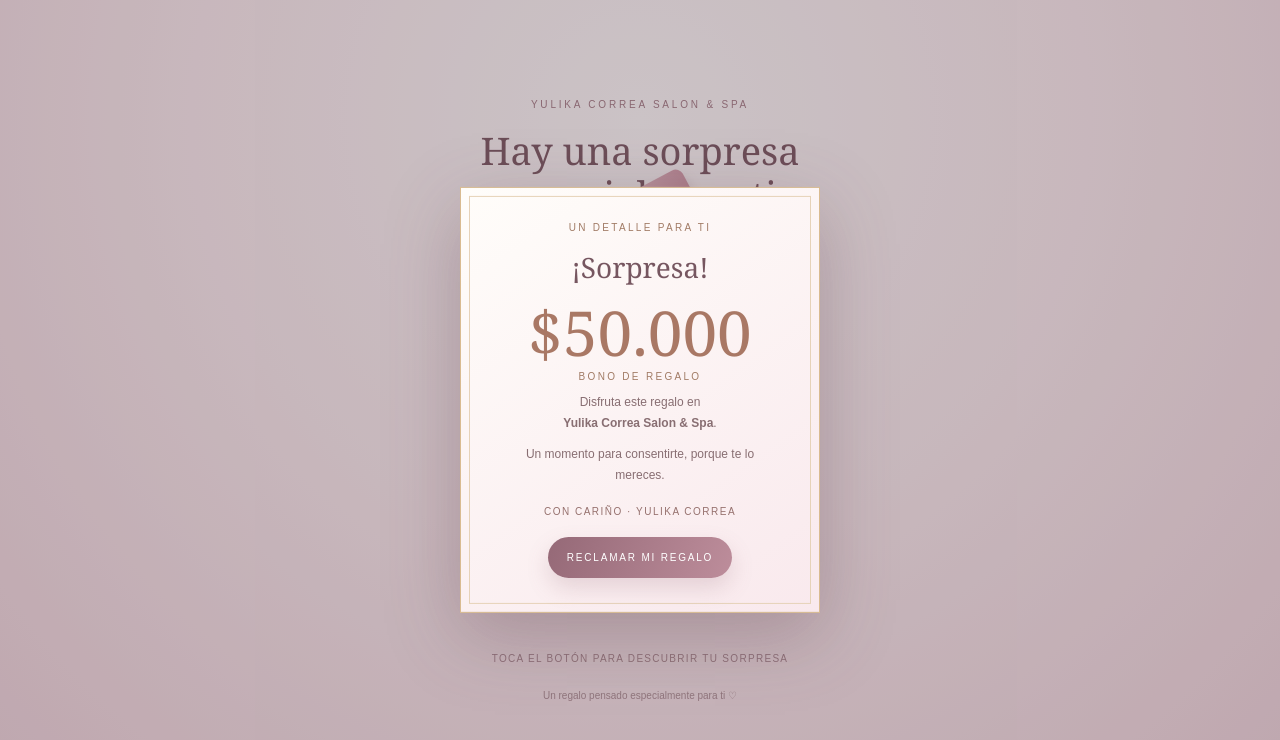
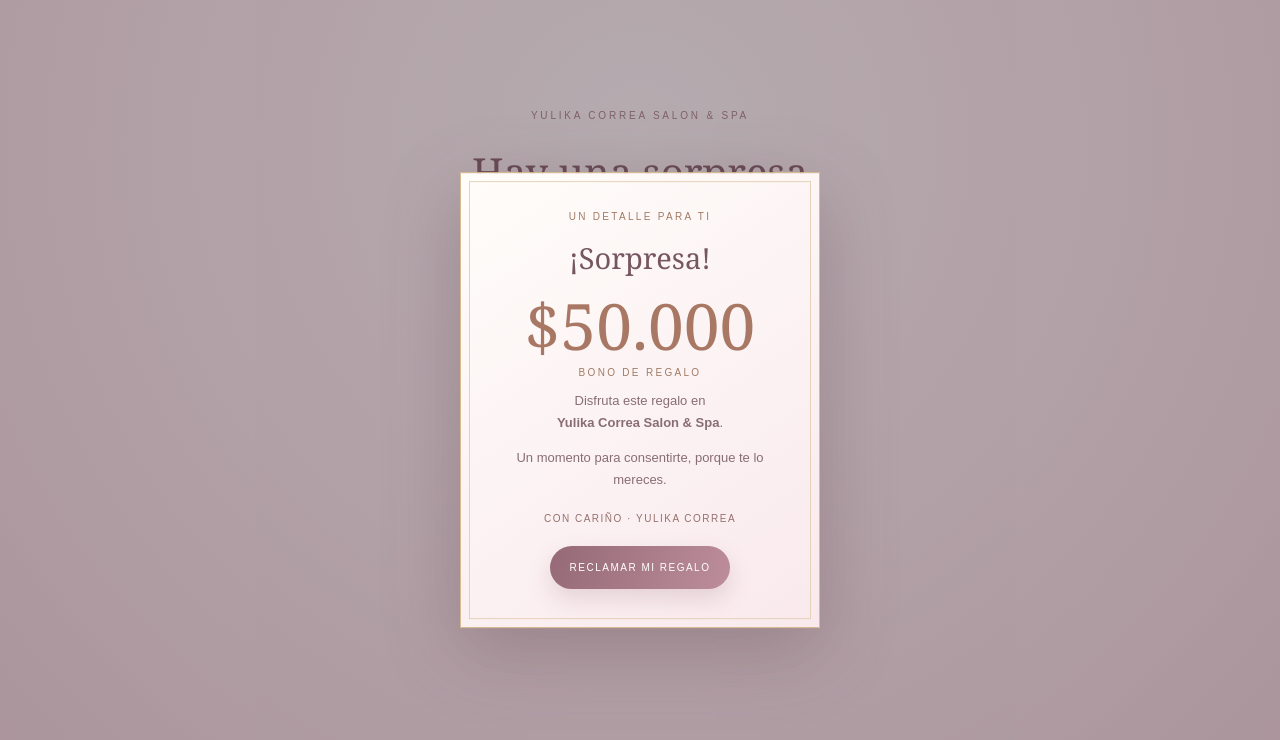
Before and after one commit to rdriguezsar-wq/Bono-yulika, a plain HTML site: page index.html in a window 1280 px wide. Both pictures are taken after a click on the button "ABRIR MI REGALO". Drawn offline with Linux system fonts and the light colour scheme.

Commit message:
Rebuild gift voucher reveal with reliable modal

```diff
--- a/index.html
+++ b/index.html
@@ -1,48 +1,49 @@
 <!doctype html>
 <html lang="es">
 <head>
-<meta charset="utf-8">
-<meta name="viewport" content="width=device-width,initial-scale=1">
-<meta name="theme-color" content="#f5e5e9">
-<title>Un regalo para ti | Yulika Correa Salon & Spa</title>
+<meta charset="utf-8"><meta name="viewport" content="width=device-width,initial-scale=1,viewport-fit=cover">
+<meta name="theme-color" content="#f7e8ed">
+<title>Bono sorpresa | Yulika Correa Salon & Spa</title>
 <style>
-:root{--rose:#d7a5b2;--rose2:#f0d2d9;--wine:#926775;--gold:#c5a16b;--cream:#fffaf7;--ink:#765660}
+:root{--rose:#d7a5b2;--wine:#926775;--gold:#c5a16b}
 *{box-sizing:border-box}
-body{margin:0;min-height:100vh;min-height:100svh;background:radial-gradient(circle at 50% 15%,#fff 0,#faeef1 48%,#edd6dd 100%);color:var(--ink);font-family:Georgia,serif;display:grid;place-items:center;padding:20px;overflow-x:hidden}
-main{width:min(100%,440px);min-height:min(780px,94svh);display:flex;flex-direction:column;justify-content:center;align-items:center;text-align:center;position:relative;padding:28px 16px}
-.eyebrow{font:10px Arial,sans-serif;letter-spacing:.28em;text-transform:uppercase;color:#a17b85;margin-bottom:18px}
-h1{font-size:clamp(29px,8vw,38px);font-weight:400;line-height:1.16;margin:0 0 12px}
-.intro{font:13px/1.7 Arial,sans-serif;color:#90737b;max-width:280px;margin:0 auto}
-.gift{height:300px;width:300px;max-width:100%;position:relative;margin:14px auto 8px}
-.spark{position:absolute;color:var(--gold);font-size:22px;animation:twinkle 1.8s infinite}.a{top:30px;left:26px}.b{top:78px;right:18px;animation-delay:.6s}.c{bottom:35px;left:24px;animation-delay:1s}
-.base{position:absolute;bottom:38px;left:55px;width:190px;height:140px;border-radius:8px 8px 15px 15px;background:linear-gradient(110deg,#d5a0ae,#f0cbd4 50%,#d19aa9);box-shadow:0 20px 30px #986b762e}
+body{margin:0;min-height:100vh;min-height:100svh;background:radial-gradient(circle at 50% 18%,#fff 0,#faeef1 48%,#edd6dd 100%);color:#765660;font-family:Georgia,serif}
+#scene{width:min(100%,480px);min-height:100vh;min-height:100svh;margin:auto;padding:42px 22px 34px;display:flex;flex-direction:column;align-items:center;justify-content:center;text-align:center;position:relative;overflow:hidden}
+.eyebrow{font:10px Arial,sans-serif;letter-spacing:.28em;text-transform:uppercase;color:#a17b85;margin-bottom:28px}
+h1{font-size:clamp(30px,8vw,40px);font-weight:400;line-height:1.14;margin:0 0 14px}
+.intro{font:14px/1.65 Arial,sans-serif;color:#90737b;max-width:300px;margin:0 auto}
+.gift{height:245px;width:290px;max-width:100%;position:relative;margin:20px auto 20px;flex:none}
+.spark{position:absolute;color:var(--gold);font-size:22px;animation:twinkle 1.8s infinite}.a{top:18px;left:10px}.b{top:58px;right:6px;animation-delay:.6s}.c{bottom:15px;left:15px;animation-delay:1s}
+.base{position:absolute;bottom:22px;left:50px;width:190px;height:135px;border-radius:8px 8px 15px 15px;background:linear-gradient(110deg,#d5a0ae,#f0cbd4 50%,#d19aa9);box-shadow:0 18px 26px #986b762e}
 .base:after{content:"";position:absolute;left:82px;top:0;width:27px;height:100%;background:linear-gradient(90deg,#b38d55,#f2dba9,#b38d55)}
-.lid{position:absolute;z-index:3;left:41px;bottom:164px;width:218px;height:46px;border-radius:8px;background:linear-gradient(110deg,#d3a0ad,#f4d6dc 50%,#ce96a5);box-shadow:0 8px 12px #986b7633;transform-origin:12% 90%;transition:transform 1s cubic-bezier(.2,.8,.2,1),opacity .7s}
+.lid{position:absolute;z-index:3;left:36px;bottom:154px;width:218px;height:44px;border-radius:8px;background:linear-gradient(110deg,#d3a0ad,#f4d6dc 50%,#ce96a5);box-shadow:0 8px 12px #986b7633;transform-origin:12% 90%;transition:transform .85s cubic-bezier(.2,.8,.2,1)}
 .lid:after{content:"";position:absolute;left:96px;top:0;width:27px;height:100%;background:linear-gradient(90deg,#b38d55,#f2dba9,#b38d55)}
-.bow{position:absolute;z-index:4;left:128px;bottom:197px;width:64px;height:45px;transition:opacity .35s,transform .5s}
+.bow{position:absolute;z-index:4;left:123px;bottom:187px;width:64px;height:45px;transition:opacity .3s}
 .bow:before,.bow:after{content:"";position:absolute;width:34px;height:25px;border:8px solid var(--gold);border-radius:50% 50% 10% 50%;top:0}
 .bow:before{left:0;transform:rotate(25deg)}.bow:after{right:0;transform:scaleX(-1) rotate(25deg)}
 .bow i{position:absolute;left:26px;top:17px;width:13px;height:17px;border-radius:3px;background:var(--gold)}
-.strip{position:absolute;z-index:2;left:145px;bottom:72px;width:9px;height:110px;background:linear-gradient(90deg,#b38d55,#f2dba9,#b38d55);transition:opacity .3s}
-button,.claim{border:0;border-radius:50px;padding:16px 28px;background:linear-gradient(110deg,#956977,#bd8d9b);color:#fff;font:10px Arial,sans-serif;letter-spacing:.18em;text-transform:uppercase;box-shadow:0 10px 22px #93657535;cursor:pointer;text-decoration:none;display:inline-block}
-button:focus-visible,.claim:focus-visible{outline:3px solid var(--gold);outline-offset:4px}
-.hint{font:10px Arial,sans-serif;letter-spacing:.13em;color:#a4868d;margin-top:15px}
-.foot{font:10px Arial,sans-serif;color:#a98e94;margin-top:26px}
-.scrim{position:fixed;inset:0;background:#533b444d;opacity:0;visibility:hidden;transition:opacity .4s;z-index:5}
-.bono{position:fixed;z-index:6;left:50%;top:50%;width:min(88vw,360px);max-height:88svh;overflow:auto;padding:34px 24px;background:linear-gradient(145deg,#fffdfa,#f9e9ed);border:1px solid #d9bb91;box-shadow:0 22px 70px #68465355;text-align:center;opacity:0;visibility:hidden;pointer-events:none;transform:translate(-50%,-42%) scale(.72);transition:opacity .55s,transform .65s cubic-bezier(.2,.8,.2,1),visibility .55s}
-.bono:before{content:"";position:absolute;inset:8px;border:1px solid #e6d2b8;pointer-events:none}
-.bono>*{position:relative}.tiny{font:10px Arial,sans-serif;letter-spacing:.23em;text-transform:uppercase;color:#a17b65}
-.bono h2{font-size:28px;font-weight:400;margin:15px 0 7px}
-.amount{font-size:clamp(48px,14vw,62px);line-height:1.1;color:#a97865;margin:12px 0 5px}
-.bono p{font:12px/1.75 Arial,sans-serif;color:#886e72;max-width:250px;margin:10px auto}
-.brand{font:10px Arial,sans-serif;letter-spacing:.15em;text-transform:uppercase;color:#96716e;margin-top:20px}
-.claim{margin-top:20px;padding:15px 19px;font-size:10px}
-.open .lid{transform:translate(-28px,-125px) rotate(-28deg)}
-.open .bow,.open .strip{opacity:0}
-.open .scrim{opacity:1;visibility:visible}
-.open .bono{opacity:1;visibility:visible;pointer-events:auto;transform:translate(-50%,-50%) scale(1)}
-.open #open{opacity:0;visibility:hidden;pointer-events:none}
+.strip{position:absolute;z-index:2;left:141px;bottom:44px;width:9px;height:113px;background:linear-gradient(90deg,#b38d55,#f2dba9,#b38d55);transition:opacity .3s}
+#open,.claim{border:0;border-radius:50px;padding:17px 30px;background:linear-gradient(110deg,#956977,#bd8d9b);color:#fff;font:11px Arial,sans-serif;letter-spacing:.15em;text-transform:uppercase;box-shadow:0 10px 22px #93657535;cursor:pointer;text-decoration:none;display:inline-block}
+#open{position:relative;z-index:2;margin-top:4px}
+.hint{font:10px Arial,sans-serif;letter-spacing:.12em;color:#a4868d;margin-top:17px}
+.foot{font:11px Arial,sans-serif;color:#a98e94;margin-top:22px}
+#scrim{position:fixed;inset:0;background:#533b446d;opacity:0;visibility:hidden;z-index:10;transition:opacity .35s,visibility .35s}
+#bono{position:fixed;z-index:11;left:50%;top:50%;width:min(88vw,360px);max-height:85svh;overflow:auto;padding:38px 25px;background:linear-gradient(145deg,#fffdfa,#f9e9ed);border:1px solid #d9bb91;box-shadow:0 22px 70px #68465355;text-align:center;opacity:0;visibility:hidden;pointer-events:none;transform:translate(-50%,-44%) scale(.82);transition:opacity .4s,transform .45s,visibility .4s}
+#bono:before{content:"";position:absolute;inset:8px;border:1px solid #e6d2b8;pointer-events:none}
+#bono>*{position:relative}
+.tiny{font:10px Arial,sans-serif;letter-spacing:.23em;text-transform:uppercase;color:#a17b65}
+#bono h2{font-size:29px;font-weight:400;margin:16px 0 8px}
+.amount{font-size:clamp(52px,15vw,64px);line-height:1.1;color:#a97865;margin:14px 0 6px}
+#bono p{font:13px/1.7 Arial,sans-serif;color:#886e72;max-width:260px;margin:12px auto}
+.brand{font:10px Arial,sans-serif;letter-spacing:.15em;text-transform:uppercase;color:#96716e;margin-top:22px}
+.claim{margin-top:22px;padding:16px 20px;font-size:10px}
+#scene.open .lid{transform:translate(-28px,-105px) rotate(-28deg)}
+#scene.open .bow,#scene.open .strip{opacity:0}
+#scene.open #open,#scene.open .hint,#scene.open .foot{opacity:0;pointer-events:none}
+body.show-bono #scrim{opacity:1;visibility:visible}
+body.show-bono #bono{opacity:1;visibility:visible;pointer-events:auto;transform:translate(-50%,-50%) scale(1)}
 @keyframes twinkle{0%,100%{opacity:.35;transform:scale(.8)}50%{opacity:1;transform:scale(1.15)}}
+@media(max-height:700px){#scene{padding-top:22px;padding-bottom:20px}.eyebrow{margin-bottom:15px}.gift{height:200px;margin:12px auto}.base{bottom:15px}.lid{bottom:132px}.bow{bottom:165px}.strip{bottom:37px}}
 @media(prefers-reduced-motion:reduce){*{animation:none!important;transition:none!important}}
 </style>
 </head>
@@ -55,16 +56,14 @@ button:focus-visible,.claim:focus-visible{outline:3px solid var(--gold);outline-
 <span class="spark a">✦</span><span class="spark b">✧</span><span class="spark c">✦</span>
 <div class="base"></div><div class="strip"></div><div class="lid"></div><div class="bow"><i></i></div>
 </div>
-  <button id="open" type="button" aria-controls="bono" aria-expanded="false">Abrir mi regalo</button>
+<button id="open" type="button" aria-expanded="false">Abrir mi regalo</button>
 <div class="hint">TOCA EL BOTÓN PARA DESCUBRIR TU SORPRESA</div>
 <div class="foot">Un regalo pensado especialmente para ti ♡</div>
 </main>
-<div class="scrim" id="scrim" aria-hidden="true"></div>
-<section class="bono" id="bono" role="dialog" aria-modal="true" aria-labelledby="title" tabindex="-1">
-  <div class="tiny">Un detalle para ti</div>
-  <h2 id="title">¡Sorpresa!</h2>
-  <div class="amount">$50.000</div>
-  <div class="tiny">Bono de regalo</div>
+<div id="scrim" aria-hidden="true"></div>
+<section id="bono" role="dialog" aria-modal="true" aria-labelledby="title">
+<div class="tiny">Un detalle para ti</div><h2 id="title">¡Sorpresa!</h2>
+<div class="amount">$50.000</div><div class="tiny">Bono de regalo</div>
 <p>Disfruta este regalo en<br><strong>Yulika Correa Salon &amp; Spa</strong>.</p>
 <p>Un momento para consentirte, porque te lo mereces.</p>
 <div class="brand">Con cariño · Yulika Correa</div>
@@ -73,26 +72,12 @@ button:focus-visible,.claim:focus-visible{outline:3px solid var(--gold);outline-
 <script>
 (function(){
  const scene=document.getElementById('scene');
- const open=document.getElementById('open');
- const bono=document.getElementById('bono');
- open.addEventListener('click',function(){
-   document.body.classList.add('open');
-   open.setAttribute('aria-expanded','true');
-   bono.focus({preventScroll:true});
- });
- document.getElementById('scrim').addEventListener('click',function(){
-   document.body.classList.remove('open');
-   open.setAttribute('aria-expanded','false');
-   open.focus({preventScroll:true});
- });
- document.addEventListener('keydown',function(e){
-   if(e.key==='Escape' && document.body.classList.contains('open')){
-     scene.classList.remove('open');
-     open.setAttribute('aria-expanded','false');
-     open.focus({preventScroll:true});
-   }
- });
+ const button=document.getElementById('open');
+ const reveal=()=>{scene.classList.add('open');document.body.classList.add('show-bono');button.setAttribute('aria-expanded','true');};
+ const close=()=>{scene.classList.remove('open');document.body.classList.remove('show-bono');button.setAttribute('aria-expanded','false');};
+ button.addEventListener('click',reveal);
+ document.getElementById('scrim').addEventListener('click',close);
+ document.addEventListener('keydown',e=>{if(e.key==='Escape')close();});
 })();
 </script>
-</body>
-</html>
+</body></html>
```
Lines whose indentation alone changed are shown as unchanged.
